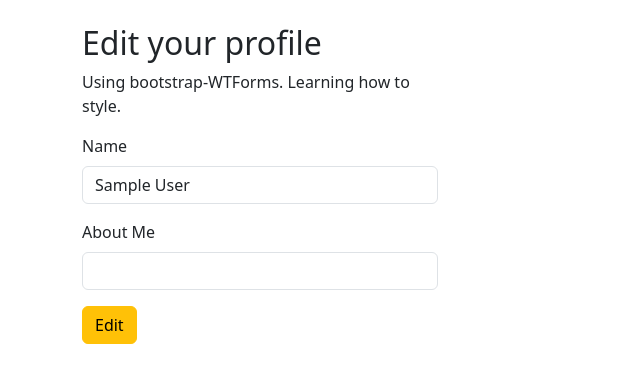
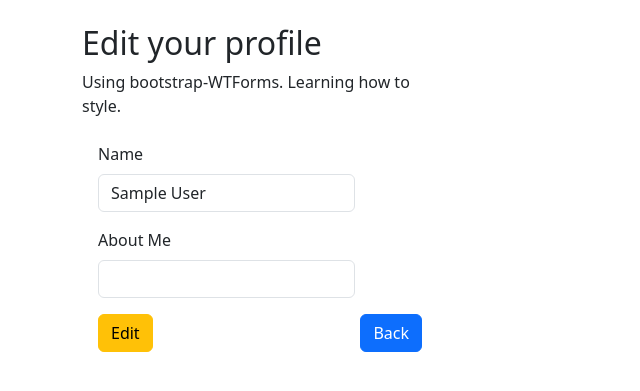
Before and after one commit to RalIlieva/flask-portfo-web-app, a Flask app: page /edit-profile in a window 1280 px wide. Shown: the part 73-464 px from the top of the page, without its empty margins (0-640 px from the left). Run offline with Flask 3, Linux system fonts and the light colour scheme; the visitor is signed in with stand-in values (Sample User, id 1); data comes from the database, SQL or seed files in the repository; some libraries are stand-ins or nearby versions.

Commit message:
Attempt style back button in edit.html

```diff
--- a/website/templates/edit_profile.html
+++ b/website/templates/edit_profile.html
@@ -6,10 +6,12 @@
 <div class="container">
     <div class="row">
         <div class="col-sm-4">
-      <h2>Edit your profile</h2>
+         <ul class="list-group list-group-flush">
+        <h2>Edit your profile</h2>
     <p>Using bootstrap-WTForms. Learning how to style.</p>
-        {{ render_form(form, button_style='warning') }}
-
+        <li class="list-group-item d-flex justify-content-between align-items-end">
+        <span>{{ render_form(form, button_style='warning') }}</span>
+        <a href="{{ url_for('views.myprofile', name=current_user.name) }}" class="btn btn-primary">Back</a>
         </div>
     </div>
 </div>
```
